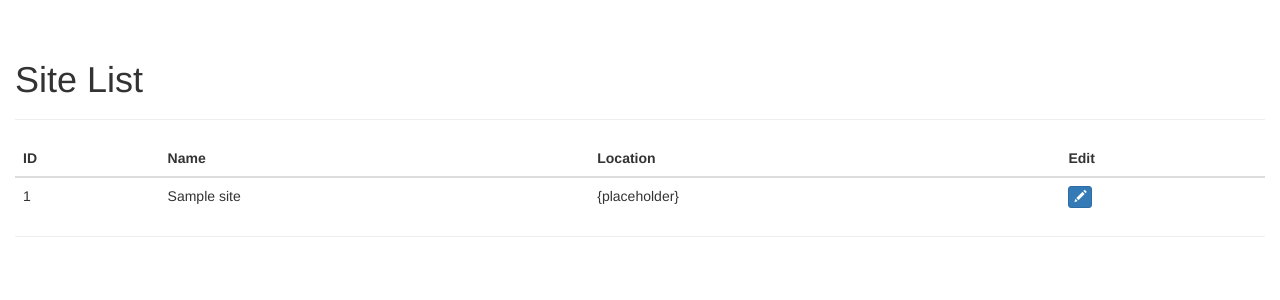
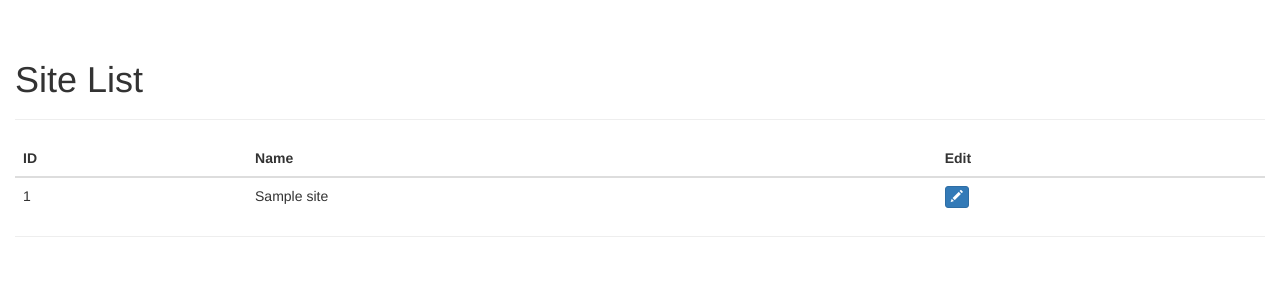
Before and after one commit to dkerkow/stratigy, a Flask app: template app/templates/sites.html in a window 1280 px wide. Shown: the part 51-351 px from the top of the page. Run offline with Flask 2, Linux system fonts and the light colour scheme; the template is opened without the code that fills it: most values are stand-ins (such as "Sample title", 1, 10 or a date in 2020); parts of the project's set-up code (start-up, migrations or seed data) failed here and were passed over; some libraries are stand-ins or nearby versions.

Commit message:
Remove location placeholder from sites.html table

```diff
--- a/app/templates/sites.html
+++ b/app/templates/sites.html
@@ -11,7 +11,6 @@
       <tr>
         <th scope="col">ID</th>
         <th scope="col">Name</th>
-        <th scope="col">Location</th>
         <th scope="col">Edit</th>
       </tr>
     </thead>
@@ -20,7 +19,6 @@
       <tr valign="top">
         <td>{{ site.id }}</td>
         <td>{{ site.site_name }}</td>
-        <td>{placeholder}</td>
         <td>
           <a class="btn btn-primary btn-xs" href="{{ url_for('edit', site_id=site.id) }}" role="button">
             <span class="glyphicon glyphicon-pencil" aria-hidden="true"></span>
```
